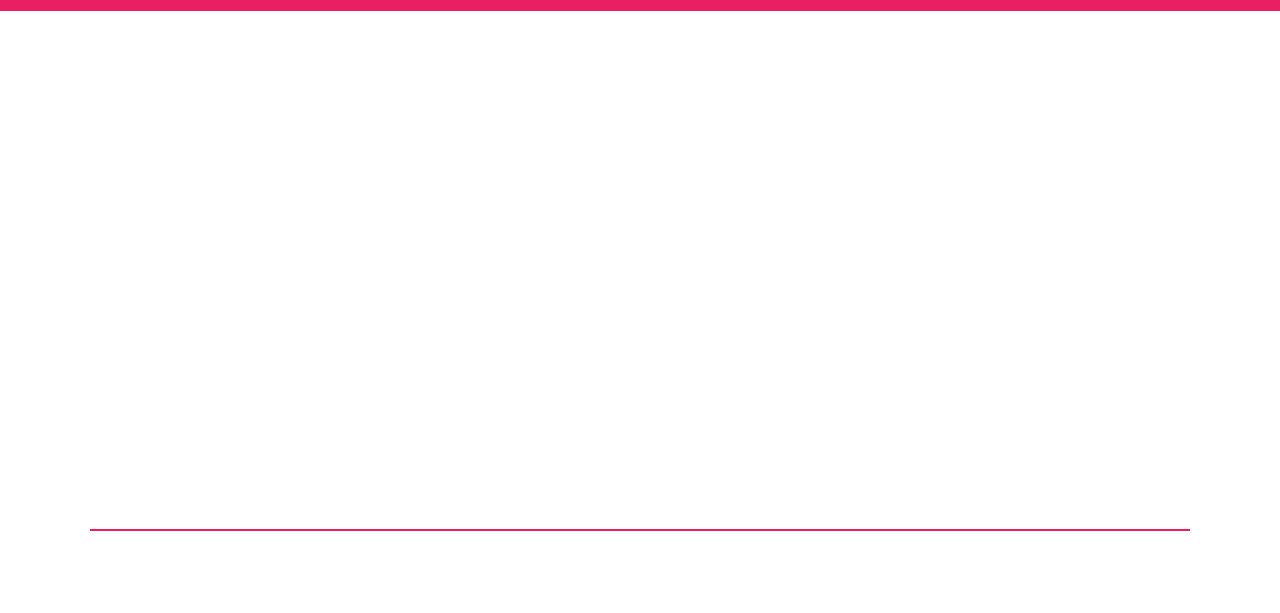
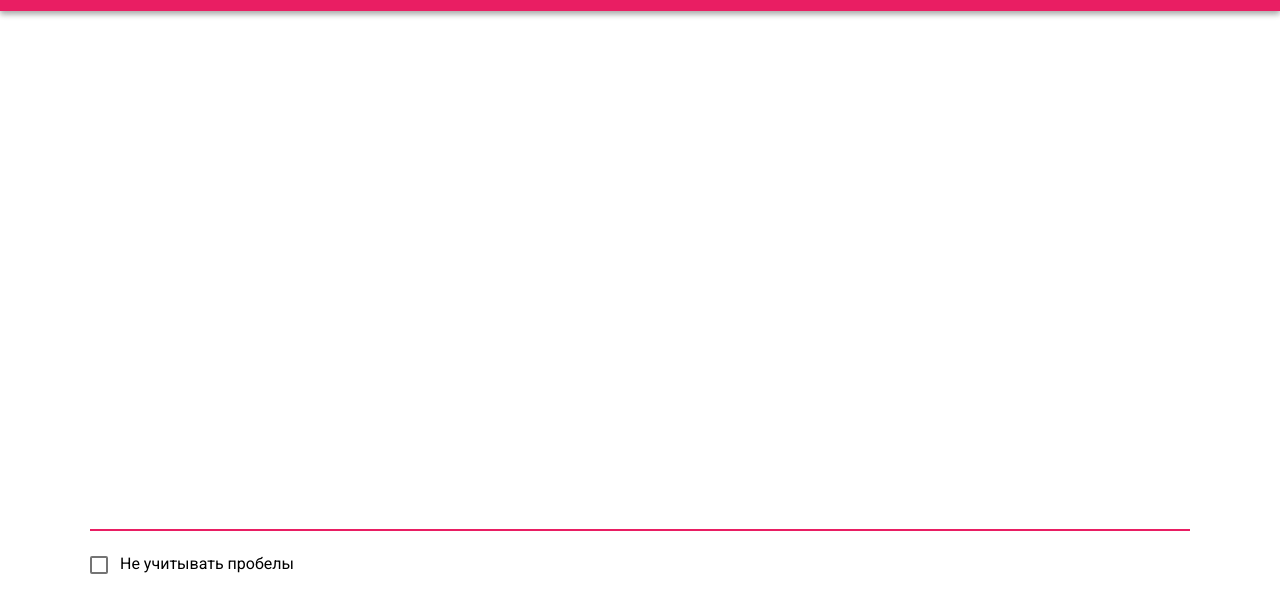
Before and after one commit to DionysusBenstein/Counter-Web, a plain HTML site: page index.html in a window 1280 px wide. Shown: the part 45-658 px from the top of the page. Drawn offline with Linux system fonts and the light colour scheme.

Commit message:
Style checkbox

```diff
--- a/css/style.css
+++ b/css/style.css
@@ -18,16 +18,17 @@ body {
 }
 
 .container {
-    max-width: 1120px;
+    max-width: 1140px;
     width: 100%;
     margin: 0 auto;
-    padding: 0 10px;
+    padding: 0 20px;
 }
 
 /* Header */
 
 .header {
     background-color: var(--primary-color);
+    box-shadow: 0 3px 6px rgba(0,0,0,0.16), 0 3px 6px rgba(0,0,0,0.23);
 }
 
 .header__row {
@@ -63,3 +64,66 @@ body {
     outline: none;
     resize: none;
 }
+
+/* Controls */
+
+.controls__label {
+    display: flex;
+    align-items: center;
+    user-select: none;
+}
+
+.controls__text {
+
+}
+
+.controls__checkbox {
+    display: none;
+}
+
+.controls__checkbox:checked ~ .controls__checkmark {
+    background: var(--primary-color);
+    border: 0 solid #747474;
+}
+
+.controls__checkbox:checked ~ .controls__checkmark::after,
+.controls__checkbox:checked ~ .controls__checkmark::before {
+    opacity: 1;
+}
+
+.controls__checkmark {
+    position: relative;
+    display: block;
+    margin-right: 12px;
+    width: 18px;
+    height: 18px;
+    border: 2px solid #747474;
+    border-radius: 2px;
+}
+
+.controls__checkmark::before {
+    content: '';
+    position: absolute;
+    top: 67%;
+    left: 15%;
+    display: block;
+    width: 5px;
+    height: 2px;
+    background: #fff;
+    transform-origin: top right;
+    transform: rotate(45deg);
+    opacity: 0;
+}
+
+.controls__checkmark::after {
+    content: '';
+    position: absolute;
+    top: 43%;
+    left: 29%;
+    display: block;
+    width: 12px;
+    height: 2px;
+    background: #fff;
+    transform: rotate(-45deg);
+    opacity: 0;
+}
--- a/index.html
+++ b/index.html
@@ -31,6 +31,22 @@
       <textarea class="main-text-input" name="main-text-input" id="main-text-input"></textarea>
     </div>
   </section>
+  <section class="controls">
+    <div class="container">
+      <div class="controls__row">
+        <!-- TODO: Create and style checkboxes -->
+        <div class="controls__grid">
+          <div class="controls__control">
+            <label class="controls__label" for="controls__checkbox">
+              <input class="controls__checkbox" id="controls__checkbox" type="checkbox">
+              <span class="controls__checkmark"></span>
+              <span class="controls__text">Не учитывать пробелы</span>
+            </label>
+          </div>
+        </div>
+      </div>
+    </div>
+  </section>
   <script src="js/index.js"></script>
 </body>
 </html>
```
Also changed, not shown: assets/icons/check_black_24dp.svg (added).
